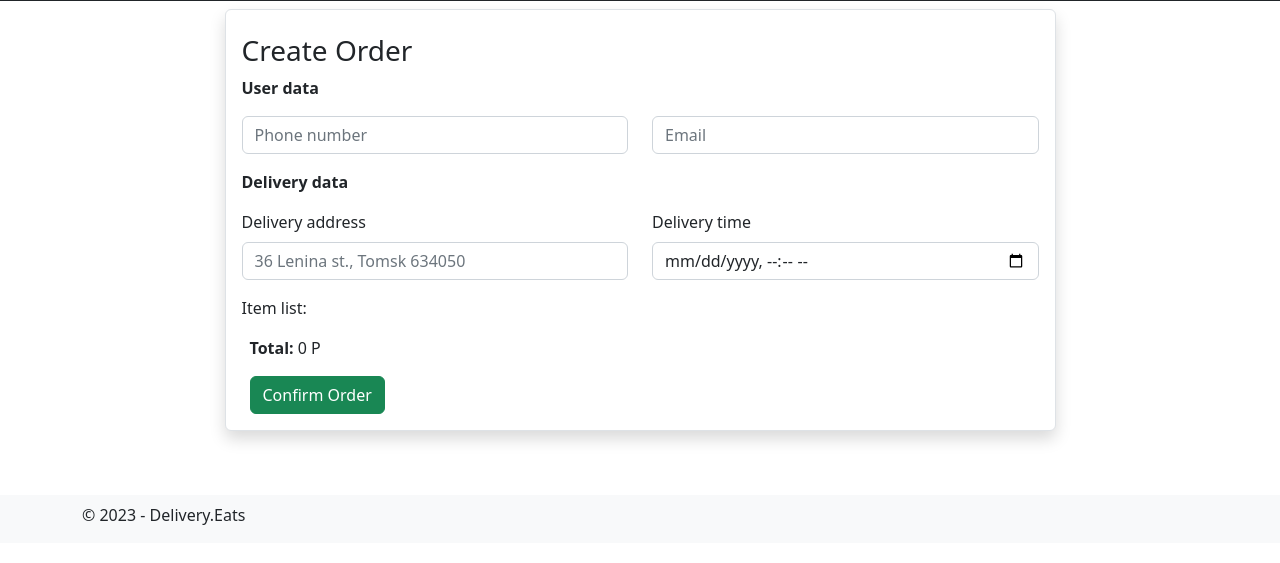
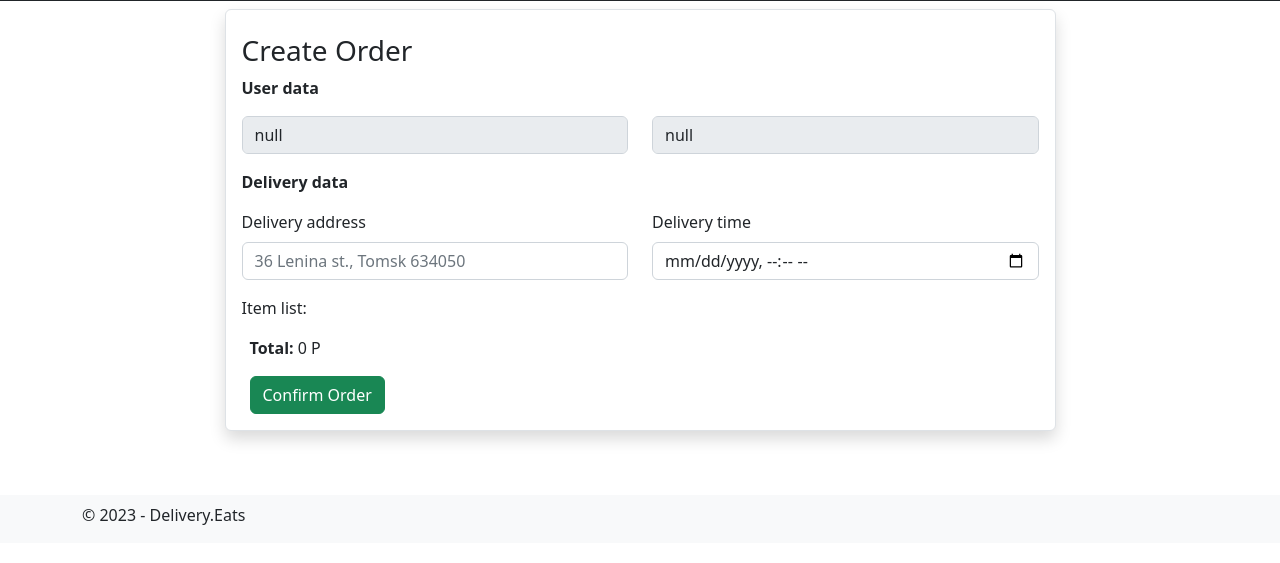
Before and after one commit to yFaizuS/Delivery-International-Default, a plain HTML site: page delivery-international/page/purchase.html in a window 1280 px wide. Shown: the part 57-620 px from the top of the page. Drawn offline with nearby package versions, Linux system fonts and the light colour scheme; no server answers.

Commit message:
Added disabled and get the user id account

```diff
--- a/delivery-international/js/page/purchase.js
+++ b/delivery-international/js/page/purchase.js
@@ -1,5 +1,14 @@
 $(document).ready(function () {
   // Fungsi untuk mengambilkan data atau mengambil data dari API api/basket
+  const ulHtml = `
+  <div class="col-sm-6">
+      <input type="phoneNumber" class="form-control" id="phoneNumber" value=${window.localStorage.getItem("noTelp")} placeholder="Phone number" disabled>
+  </div>
+  <div class="col-sm-6">
+      <input type="email" class="form-control" id="email" placeholder="Email" value=${window.localStorage.getItem("email")} disabled>
+  </div>
+`
+$("#infoaccount").html(ulHtml);
   const getCart = () => {
     const data = ""; //Fungsi untuk menyimpan data yang sudah diambil dari url API "api/basket"
     const headers = { //Fungsi untuk menyimpan token pada localStorage
--- a/delivery-international/page/purchase.html
+++ b/delivery-international/page/purchase.html
@@ -57,7 +57,7 @@
                         <div class="card-body shadow p-3 mb-2 bg-body rounded border">
                             <h3 class="card-title pt-2">Create Order</h3>
                             <p class="text-bold">User data</p>
-                            <div class="mb-3 row gap-4 gap-md-0">
+                            <div class="mb-3 row gap-4 gap-md-0" id="infoaccount">
                                 <div class="col-sm-6">
                                     <!-- Data yang ditampilkan pada view berdasarkan idnya yaitu phoneNumber yang didefinisikan pada JQuery -->
                                     <input type="phoneNumber" class="form-control" id="phoneNumber"
```
Also changed, not shown: delivery-international/page/order.html (+1 -1 lines).
